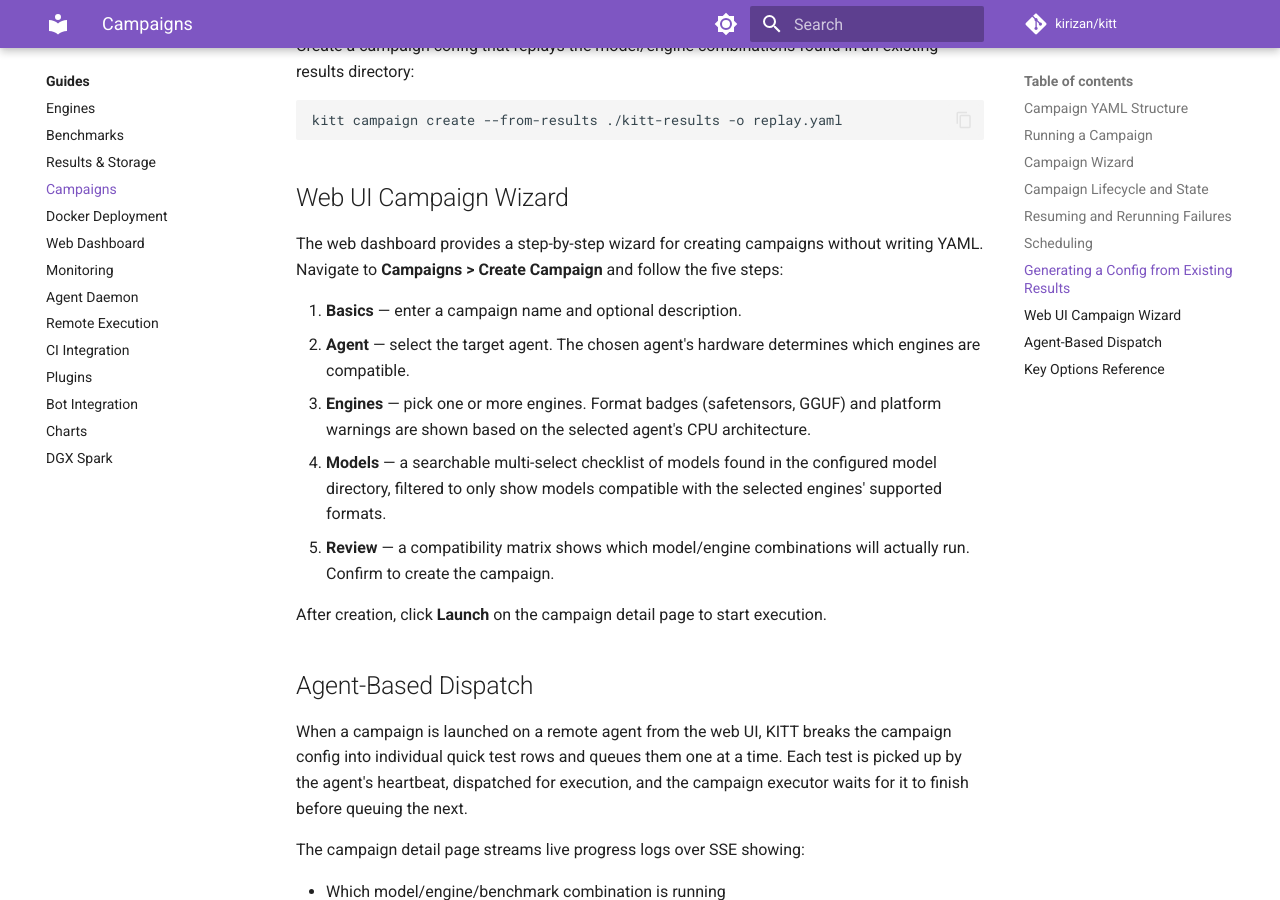
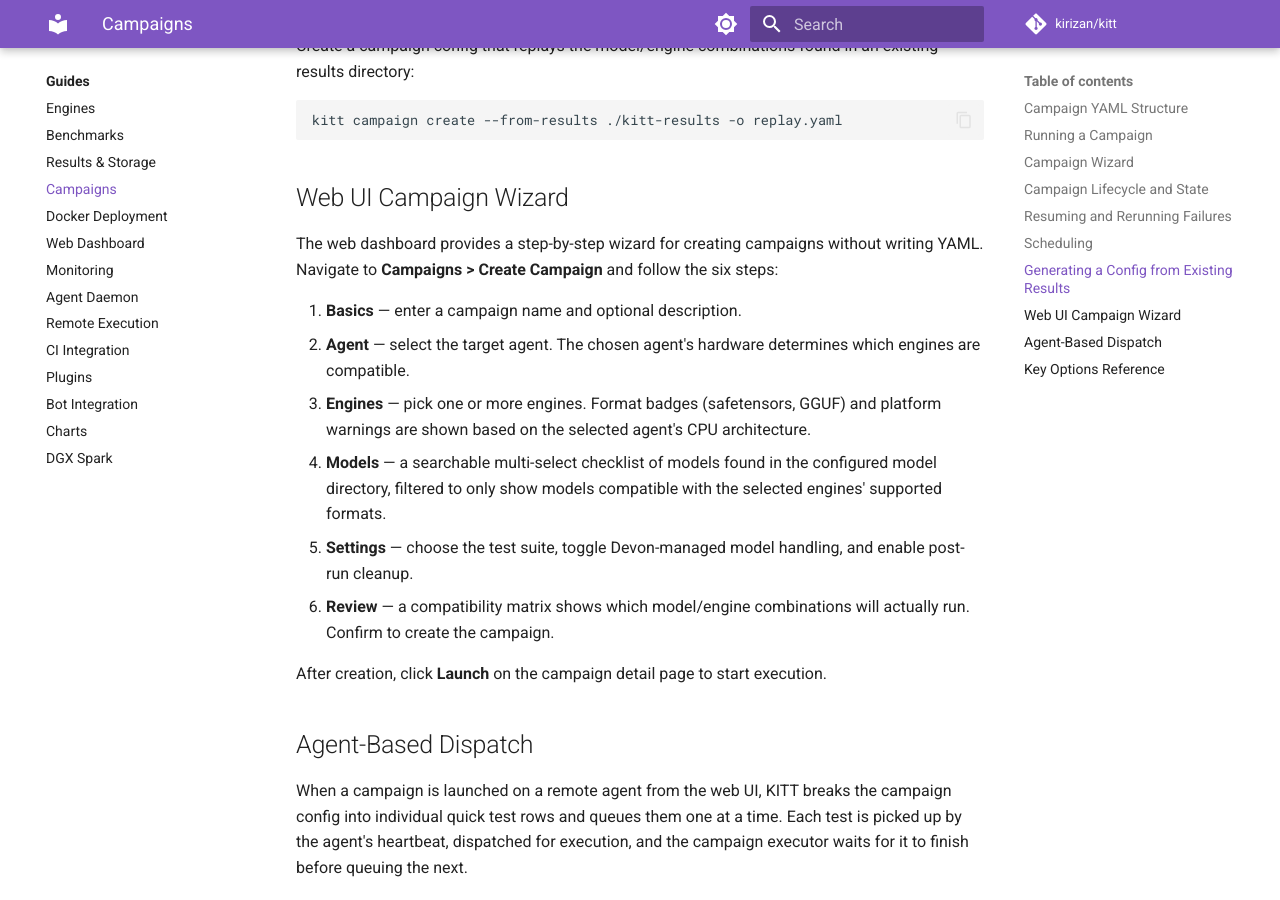
Before and after one commit to Kirizan/kitt, an MkDocs documentation site: the page built from docs/guides/campaigns.md, in a window 1280 px wide and 900 px high, scrolled down 2668 px. Built offline with MkDocs 1.6.1 and Material for MkDocs 9.7.7, drawn with Linux system fonts in a browser that asks for light colours; comment, search, counter and statistics services are not loaded.

Commit message:
Fix campaign wizard step count: 6 steps, not 5
The Settings step (suite, Devon-managed, cleanup) was missing
from both README and campaigns guide.

Co-Authored-By: Claude Opus 4.6 <noreply@anthropic.com>

```diff
--- a/docs/guides/campaigns.md
+++ b/docs/guides/campaigns.md
@@ -130,13 +130,14 @@ kitt campaign create --from-results ./kitt-results -o replay.yaml
 
 ## Web UI Campaign Wizard
 
-The web dashboard provides a step-by-step wizard for creating campaigns without writing YAML. Navigate to **Campaigns > Create Campaign** and follow the five steps:
+The web dashboard provides a step-by-step wizard for creating campaigns without writing YAML. Navigate to **Campaigns > Create Campaign** and follow the six steps:
 
 1. **Basics** — enter a campaign name and optional description.
 2. **Agent** — select the target agent. The chosen agent's hardware determines which engines are compatible.
 3. **Engines** — pick one or more engines. Format badges (safetensors, GGUF) and platform warnings are shown based on the selected agent's CPU architecture.
 4. **Models** — a searchable multi-select checklist of models found in the configured model directory, filtered to only show models compatible with the selected engines' supported formats.
-5. **Review** — a compatibility matrix shows which model/engine combinations will actually run. Confirm to create the campaign.
+5. **Settings** — choose the test suite, toggle Devon-managed model handling, and enable post-run cleanup.
+6. **Review** — a compatibility matrix shows which model/engine combinations will actually run. Confirm to create the campaign.
 
 After creation, click **Launch** on the campaign detail page to start execution.
 
```
Also changed, not shown: README.md (+2 -1 lines).
